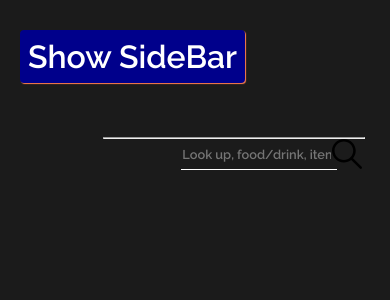
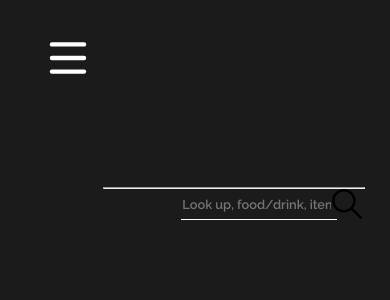
Before and after one commit to Doenut999/Byte, a React (Create React App) app: page / in a window 390 px wide. Shown: the top 300 px of the page. Built offline with nearby package versions, Linux system fonts and the light colour scheme.

Commit message:
hamburger done

```diff
--- /dev/null
+++ b/src/components/HamburgerMenu.js
@@ -0,0 +1,189 @@
+import styled from "styled-components";
+import {useState} from "react";
+
+const HamburgerMenu = () => {
+        const [click, setClick] = useState(false)
+    return (
+        <Burger>
+            <svg className={click ? "ham hamRotate ham1 active": "ham hamRotate ham1"}  viewBox="0 0 100 100" width="80" onClick={()=> setClick(prevState => !prevState)}>
+                <path
+                    className="line top"
+                    d="m 30,33 h 40 c 0,0 9.044436,-0.654587 9.044436,-8.508902 0,-7.854315 -8.024349,-11.958003 -14.89975,-10.85914 -6.875401,1.098863 -13.637059,4.171617 -13.637059,16.368042 v 40"/>
+                <path
+                    className="line middle"
+                    d="m 30,50 h 40"/>
+                <path
+                    className="line bottom"
+                    d="m 30,67 h 40 c 12.796276,0 15.357889,-11.717785 15.357889,-26.851538 0,-15.133752 -4.786586,-27.274118 -16.667516,-27.274118 -11.88093,0 -18.499247,6.994427 -18.435284,17.125656 l 0.252538,40"/>
+            </svg>
+        </Burger>
+    )
+}
+
+const Burger = styled.div`
+  body {
+    align-items: center;
+    display: flex;
+    height: 100%;
+    justify-content: center;
+    margin: 0;
+    overflow: hidden;
+    position: absolute;
+    width: 100%;
+  }
+  .ham {
+    cursor: pointer;
+    -webkit-tap-highlight-color: transparent;
+    transition: transform 400ms;
+    -moz-user-select: none;
+    -webkit-user-select: none;
+    -ms-user-select: none;
+    user-select: none;
+  }
+  .hamRotate.active {
+    transform: rotate(45deg);
+  }
+  .hamRotate180.active {
+    transform: rotate(180deg);
+  }
+  .line {
+    fill:none;
+    transition: stroke-dasharray 400ms, stroke-dashoffset 400ms;
+    stroke:#fff;
+    stroke-width:5.5;
+    stroke-linecap:round;
+  }
+  .ham1 .top {
+    stroke-dasharray: 40 139;
+  }
+  .ham1 .bottom {
+    stroke-dasharray: 40 180;
+  }
+  .ham1.active .top {
+    stroke-dashoffset: -98px;
+  }
+  .ham1.active .bottom {
+    stroke-dashoffset: -138px;
+  }
+  .ham2 .top {
+    stroke-dasharray: 40 121;
+  }
+  .ham2 .bottom {
+    stroke-dasharray: 40 121;
+  }
+  .ham2.active .top {
+    stroke-dashoffset: -102px;
+  }
+  .ham2.active .bottom {
+    stroke-dashoffset: -102px;
+  }
+  .ham3 .top {
+    stroke-dasharray: 40 130;
+  }
+  .ham3 .middle {
+    stroke-dasharray: 40 140;
+  }
+  .ham3 .bottom {
+    stroke-dasharray: 40 205;
+  }
+  .ham3.active .top {
+    stroke-dasharray: 75 130;
+    stroke-dashoffset: -63px;
+  }
+  .ham3.active .middle {
+    stroke-dashoffset: -102px;
+  }
+  .ham3.active .bottom {
+    stroke-dasharray: 110 205;
+    stroke-dashoffset: -86px;
+  }
+  .ham4 .top {
+    stroke-dasharray: 40 121;
+  }
+  .ham4 .bottom {
+    stroke-dasharray: 40 121;
+  }
+  .ham4.active .top {
+    stroke-dashoffset: -68px;
+  }
+  .ham4.active .bottom {
+    stroke-dashoffset: -68px;
+  }
+  .ham5 .top {
+    stroke-dasharray: 40 82;
+  }
+  .ham5 .bottom {
+    stroke-dasharray: 40 82;
+  }
+  .ham5.active .top {
+    stroke-dasharray: 14 82;
+    stroke-dashoffset: -72px;
+  }
+  .ham5.active .bottom {
+    stroke-dasharray: 14 82;
+    stroke-dashoffset: -72px;
+  }
+  .ham6 .top {
+    stroke-dasharray: 40 172;
+  }
+  .ham6 .middle {
+    stroke-dasharray: 40 111;
+  }
+  .ham6 .bottom {
+    stroke-dasharray: 40 172;
+  }
+  .ham6.active .top {
+    stroke-dashoffset: -132px;
+  }
+  .ham6.active .middle {
+    stroke-dashoffset: -71px;
+  }
+  .ham6.active .bottom {
+    stroke-dashoffset: -132px;
+  }
+  .ham7 .top {
+    stroke-dasharray: 40 82;
+  }
+  .ham7 .middle {
+    stroke-dasharray: 40 111;
+  }
+  .ham7 .bottom {
+    stroke-dasharray: 40 161;
+  }
+  .ham7.active .top {
+    stroke-dasharray: 17 82;
+    stroke-dashoffset: -62px;
+  }
+  .ham7.active .middle {
+    stroke-dashoffset: 23px;
+  }
+  .ham7.active .bottom {
+    stroke-dashoffset: -83px;
+  }
+  .ham8 .top {
+    stroke-dasharray: 40 160;
+  }
+  .ham8 .middle {
+    stroke-dasharray: 40 142;
+    transform-origin: 50%;
+    transition: transform 400ms;
+  }
+  .ham8 .bottom {
+    stroke-dasharray: 40 85;
+    transform-origin: 50%;
+    transition: transform 400ms, stroke-dashoffset 400ms;
+  }
+  .ham8.active .top {
+    stroke-dashoffset: -64px;
+  }
+  .ham8.active .middle {
+    //stroke-dashoffset: -20px;
+    transform: rotate(90deg);
+  }
+  .ham8.active .bottom {
+    stroke-dashoffset: -64px;
+  }
+
+`
+
+export default HamburgerMenu
--- a/src/components/MobileSideBar.js
+++ b/src/components/MobileSideBar.js
@@ -34,20 +34,19 @@ const MobileSideBar = () => {
     }
     const transitionLink = {
         type: "spring",
-        delay: 0.2,
-        duration: 2500,
-        stiffness: 100
+        duration: 400,
+        stiffness: 100,
     }
     return (
         <>
                 <StyledBar key="sidebar" as={motion.aside} initial={initialStyles} animate={animatedStyles}
                            transition={transition} exit={ {width: 0, transition: transition2} }>
                     <div className="spacing" style={{height: "10%"}}></div>
-                    <Slink onClick={()=> {}} as={motion(Link)} initial={initialLink} animate={animateLink} transition={{...transitionLink, delay: 0.3}} exit={{fontSize: 0, }} to="order-history">Order History</Slink>
-                    <Slink as={motion(Link)} initial={initialLink} animate={animateLink} transition={{...transitionLink, delay: 0.5}} exit={{fontSize: 0}} to="promotions">Promotions</Slink>
-                    <Slink as={motion(Link)} initial={initialLink} animate={animateLink} transition={{...transitionLink, delay: 0.5}} exit={{fontSize: 0}} to="special-order">Special Order</Slink>
-                    <Slink as={motion(Link)} initial={initialLink} animate={animateLink} transition={{...transitionLink, delay: 0.6}} exit={{fontSize: 0}} to="favorites">Favorites</Slink>
-                    <Slink as={motion(Link)} initial={initialLink} animate={animateLink} transition={{...transitionLink, delay: 0.7}} exit={{fontSize: 0}} to="/">Log Out</Slink>
+                    <Slink as={motion(Link)} initial={initialLink} animate={animateLink} transition={{...transitionLink, delay: 0.3}} exit={{fontSize: 0, duration: 0.4, opacity: 0}} to="order-history">Order History</Slink>
+                    <Slink as={motion(Link)} initial={initialLink} animate={animateLink} transition={{...transitionLink, delay: 0.5}} exit={{fontSize: 0, duration: 0.4, opacity: 0}} to="promotions">Promotions</Slink>
+                    <Slink as={motion(Link)} initial={initialLink} animate={animateLink} transition={{...transitionLink, delay: 0.5}} exit={{fontSize: 0, duration: 0.4, opacity: 0}} to="special-order">Special Order</Slink>
+                    <Slink as={motion(Link)} initial={initialLink} animate={animateLink} transition={{...transitionLink, delay: 0.6}} exit={{fontSize: 0, duration: 0.4, opacity: 0}} to="favorites">Favorites</Slink>
+                    <Slink as={motion(Link)} initial={initialLink} animate={animateLink} transition={{...transitionLink, delay: 0.7}} exit={{fontSize: 0, duration: 0.4, opacity: 0}} to="/">Log Out</Slink>
                 </StyledBar>
         </>)
 }
--- a/src/components/NavBar.js
+++ b/src/components/NavBar.js
@@ -27,7 +27,6 @@ const NavBar = () => {
     return (
         <>
             <NavStyles>
-
                 <SLink to="welcome" as={motion(Link)} initial={initialLink} animate={animateLink} transition={transitionLink} exit={{fontSize: 0, transition: transition2}}>
                     <Logo>Byte</Logo>
                 </SLink>
--- a/src/components/ShowButton.js
+++ b/src/components/ShowButton.js
@@ -1,5 +1,5 @@
+import HamburgerMenu from "./HamburgerMenu";
 import styled from "styled-components";
-
 const ShowButton = ({setShow}) => {
 
     const toggleSideBar = () => {
@@ -10,22 +10,22 @@ const ShowButton = ({setShow}) => {
 
     return (
         <>
-            <Button onClick={toggleSideBar}>Show SideBar</Button>
+            {/*<HamburgerMenu onClick={()=>{console.log("Hamburger clicked")}} />*/}
+            <Button onClick={toggleSideBar}><HamburgerMenu /></Button>
         </>
     )
 }
 
 const Button = styled.button`
-  background-color: darkblue;
-  color: white;
+  background-color: transparent;
+  color: transparent;
   border: none;
   padding: 8px;
   position: relative;
-  z-index: 3;
+  z-index: 13;
   cursor: pointer;
-  box-shadow: 1px 1px 1px coral;
   border-radius: 4px;
-  top: 30px;
+  top: 10px;
   left: 20px;
 `
 
```
